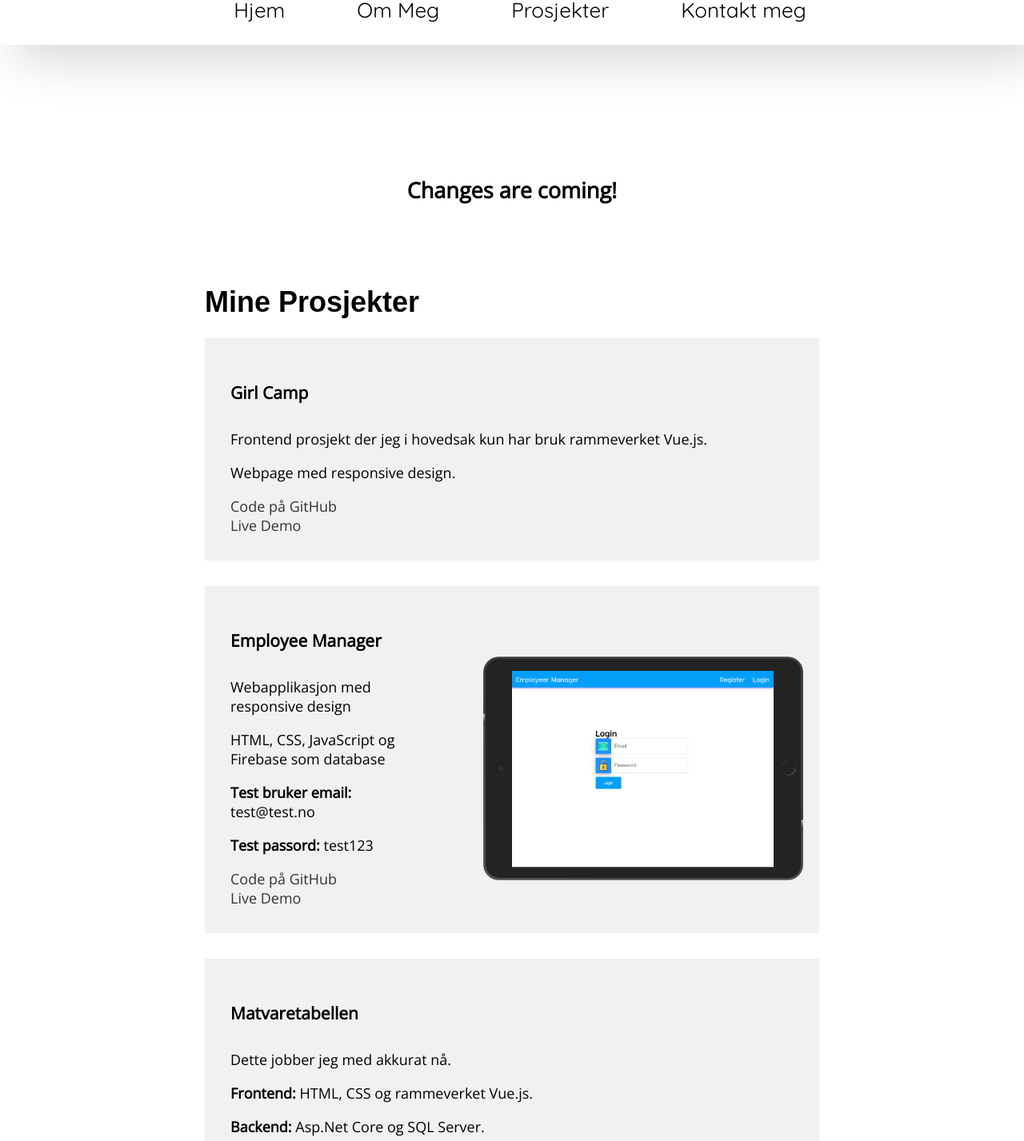
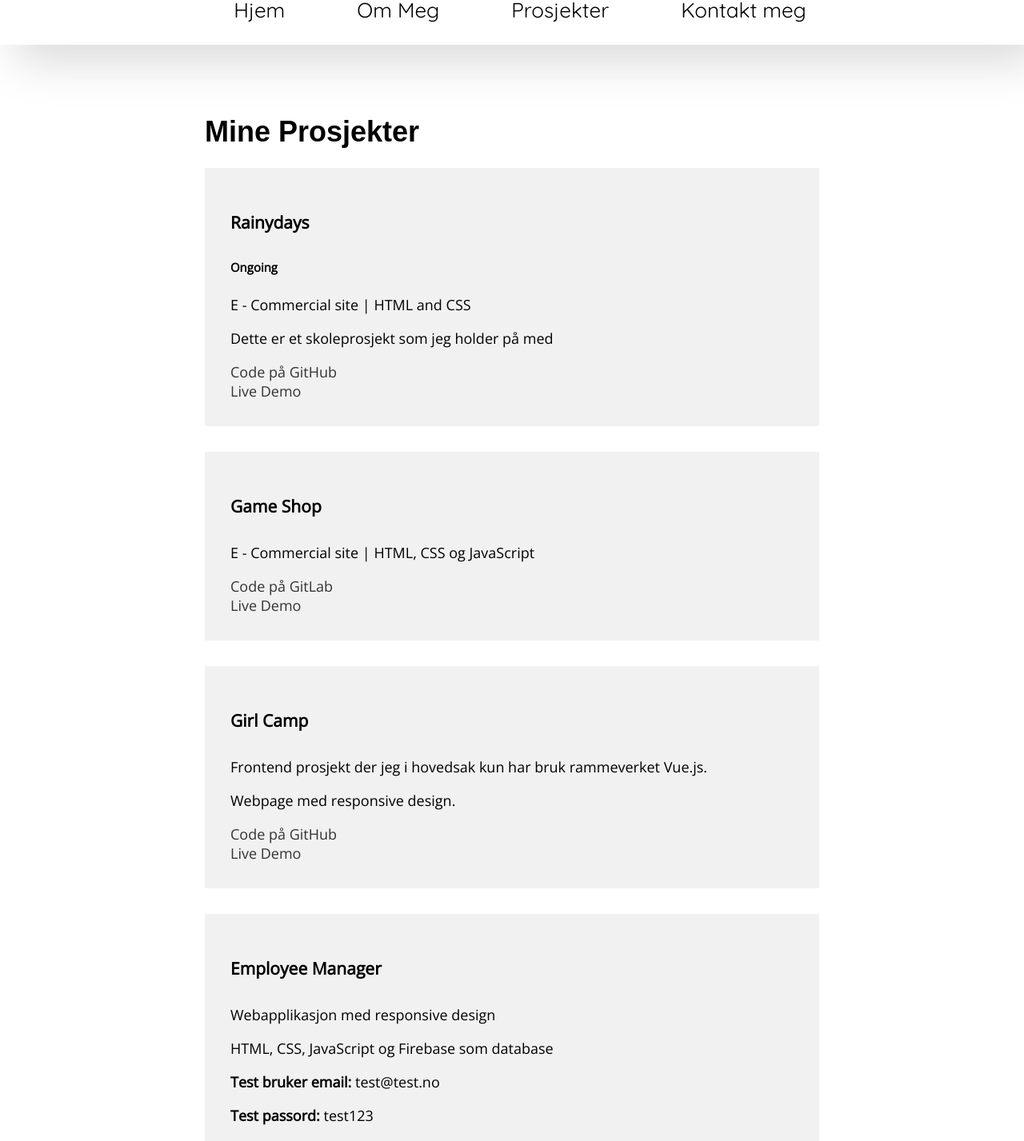
Before and after one commit to JosefineFH/JosefineMagnussenWebPage, a Vue app: page /projects in a window 1280 px wide. Shown: the part 27-1454 px from the top of the page at 80% size. Built offline with nearby package versions, Linux system fonts and the light colour scheme; a web font is replaced by a local one.

Commit message:
new updates

```diff
--- a/src/components/Projects.vue
+++ b/src/components/Projects.vue
@@ -1,24 +1,54 @@
 <template>
   <div class="prosject-container">
-  <h2>Changes are coming!</h2>
     <h1>Mine Prosjekter</h1>
+    <section class="card tablet">
+      <div>
+        <h3>Rainydays</h3>
+        <h5>Ongoing</h5>
+        <p>E - Commercial site | HTML and CSS</p>
+        <p>Dette er et skoleprosjekt som jeg holder på med</p>
+        <a class="links" href="https://github.com/JosefineFH/ecommerce-Rainyday"
+          >Code på GitHub</a
+        >
+        <br />
+        <a class="links" href="https://rainydaysecommerce.netlify.app/"
+          >Live Demo</a
+        >
+      </div>
+    </section>
+
+    <section class="card tablet">
+      <div>
+        <h3>Game Shop</h3>
+        <p>E - Commercial site | HTML, CSS og JavaScript</p>
+        <a class="links" href="https://gitlab.com/JosefineFH/gameEcommerce"
+          >Code på GitLab</a
+        >
+        <br />
+        <a class="links" href="https://ecommercegames.netlify.app/"
+          >Live Demo</a
+        >
+      </div>
+    </section>
+
     <section class="card">
-
       <div>
         <h3>Girl Camp</h3>
-        <p>Frontend prosjekt der jeg i hovedsak kun har bruk rammeverket Vue.js.</p>
+        <p>
+          Frontend prosjekt der jeg i hovedsak kun har bruk rammeverket Vue.js.
+        </p>
         <p>Webpage med responsive design.</p>
         <a
           class="links"
           href="https://github.com/JosefineFM/Portflio/tree/master/Vue/girlcamp"
-        >Code på GitHub</a>
+          >Code på GitHub</a
+        >
         <br />
         <a class="links" href="https://techcamp.netlify.app/">Live Demo</a>
       </div>
     </section>
 
     <section class="card tablet">
-      <img class="img-tablet" src="../assets/images/vue-prod.png"/>
       <div>
         <h3>Employee Manager</h3>
         <p>Webapplikasjon med responsive design</p>
@@ -35,32 +65,14 @@
         <a
           class="links"
           href="https://github.com/JosefineFM/Portflio/tree/master/adminmanager"
-        >Code på GitHub</a>
+          >Code på GitHub</a
+        >
         <br />
         <a
           class="links"
           href="https://vue-prod-3615c.firebaseapp.com/#/login?redirect=%2F"
-        >Live Demo</a>
-      </div>
-    </section>
-
-    <section class="card">
-      <!-- <img src="../assets/images/vue-prod.png" style="width: 400px; padding-top: 15%;" /> -->
-      <div>
-        <h3>Matvaretabellen</h3>
-        <p>Dette jobber jeg med akkurat nå.</p>
-        <p>
-          <span style="font-weight: bold;">Frontend:</span>
-          HTML, CSS og rammeverket Vue.js.
-        </p>
-        <p>
-          <span style="font-weight: bold;">Backend:</span>
-          Asp.Net Core og SQL Server.
-        </p>
-        <a
-          class="links"
-          href="https://github.com/JosefineFM/Portflio/tree/master/Food%20Tabel"
-        >Code på GitHub</a>
+          >Live Demo</a
+        >
       </div>
     </section>
   </div>
@@ -68,7 +80,7 @@
 
 <style scoped>
 @import "../assets/Style/projects.css";
-h2{
+h2 {
   text-align: center;
   padding: 10%;
 }
```
Also changed, not shown: 1 other file (tests, documents, lock files or other folders).
